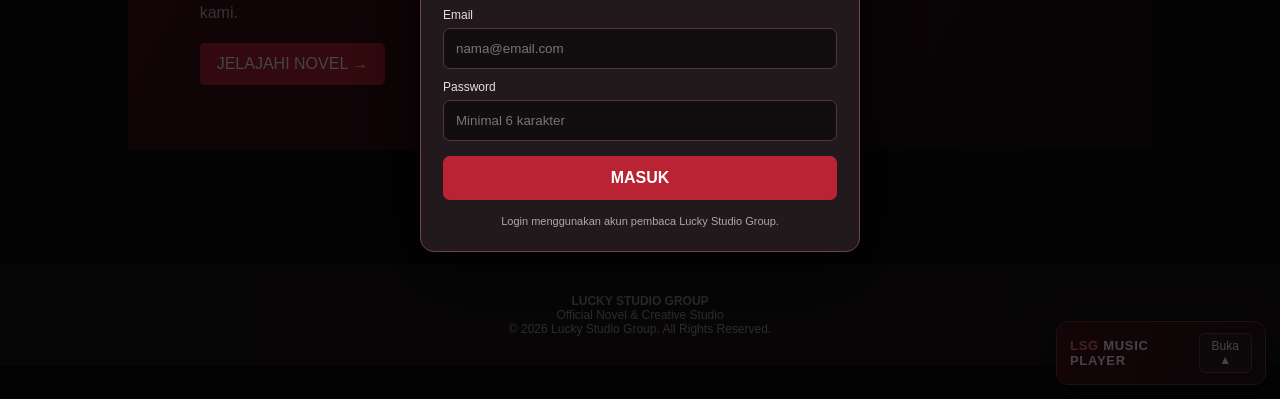
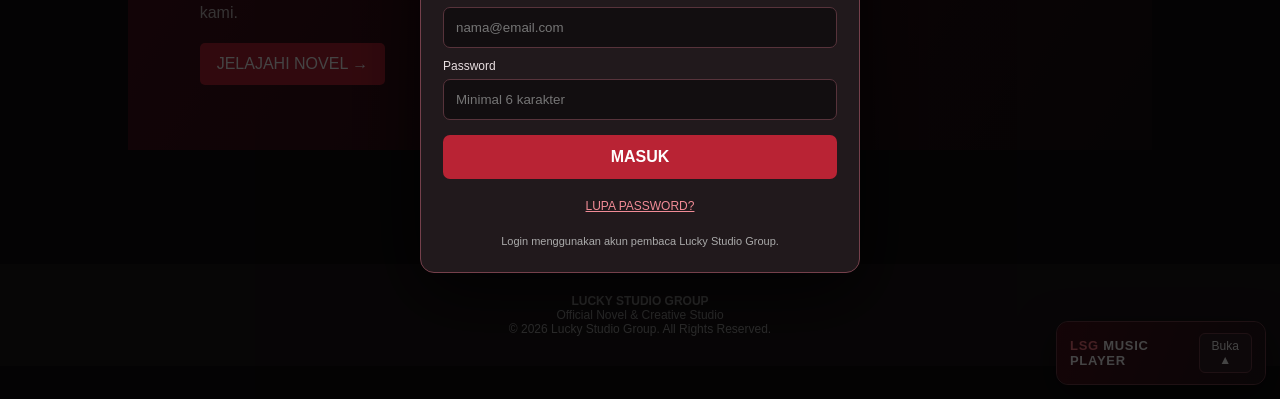
Before and after one commit to luckystudiogroup/Lucky-studio-group, a plain HTML site: page index.html in a window 1280 px wide. Both pictures are taken after a click on the button "LOGIN". Shown: the part 401-800 px from the top of the page. Drawn offline with nearby package versions, Linux system fonts and the light colour scheme.

Commit message:
Update index.html

```diff
--- a/index.html
+++ b/index.html
@@ -47,6 +47,7 @@
 .auth-field input:focus{border-color:#e04450}
 .auth-submit{width:100%;padding:13px;background:#b92334;border:0;border-radius:7px;color:white;font-weight:bold;cursor:pointer;margin-top:4px}
 .auth-submit:disabled{opacity:.55;cursor:wait}
+.auth-forgot{display:block;margin:2px auto 0;background:none;border:0;color:#f18b96;text-decoration:underline;font-size:12px;cursor:pointer;padding:7px}
 .auth-message{font-size:12px;line-height:1.5;padding:10px;border-radius:7px;display:none}
 .auth-message.show{display:block}
 .auth-message.error{background:#4a1c25;color:#ffc5cb}
@@ -95,6 +96,7 @@
         <input id="authPassword" type="password" autocomplete="current-password" minlength="6" placeholder="Minimal 6 karakter" required>
       </label>
       <button class="auth-submit" id="authSubmit" type="submit">MASUK</button>
+      <button class="auth-forgot" id="forgotPasswordBtn" type="button" onclick="sendPasswordReset()">LUPA PASSWORD?</button>
     </form>
     <div class="auth-message" id="authMessage" role="status" aria-live="polite"></div>
     <p class="auth-note" id="authFootnote">Login menggunakan akun pembaca Lucky Studio Group.</p>
@@ -1918,7 +1920,7 @@ function renderMusicSuggestions(){
 
 
 
-// LSG MEMBER AUTH — Supabase Auth
+// LSG MEMBER AUTH — Supabase Auth (V6: password recovery added)
 // Isi kedua nilai ini dari Supabase > Project Settings > API.
 // Gunakan Project URL dan anon/public key. Jangan pernah memasukkan service_role key.
 const LSG_SUPABASE_URL = 'https://draemhzuhkxwxvqazksh.supabase.co';
@@ -1978,6 +1980,7 @@ function openAuthModal(){
   if(lsgCurrentUser){
     authMessage('Kamu sudah login sebagai '+(lsgCurrentUser.user_metadata?.display_name||lsgCurrentUser.email)+'.','success');
     $('authSubmit').textContent='TUTUP';
+    $('forgotPasswordBtn').hidden=true;
     $('authSubmit').type='button';
     $('authSubmit').onclick=closeAuthModal;
     $('authForm').onsubmit=e=>{e.preventDefault();closeAuthModal();};
@@ -2002,11 +2005,26 @@ function setAuthMode(mode){
   $('registerTab').classList.toggle('active',mode==='register');
   $('authHeading').textContent=mode==='login'?'Selamat Datang':'Buat Akun Pembaca';
   $('authSubmit').textContent=mode==='login'?'MASUK':'DAFTAR AKUN';
+  $('forgotPasswordBtn').hidden=mode!=='login';
   $('authFootnote').textContent=mode==='login'?'Login menggunakan akun pembaca Lucky Studio Group.':'Pendaftaran membutuhkan email aktif. Konfirmasi email mungkin diminta oleh Supabase.';
   $('authSubmit').type='submit';
   $('authSubmit').onclick=null;
   $('authForm').onsubmit=submitAuth;
+  $('forgotPasswordBtn').hidden=mode!=='login';
   clearAuthMessage();
+}
+async function sendPasswordReset(){
+  if(!authConfigured()||!lsgSupabase){authMessage('Supabase belum siap. Periksa konfigurasi koneksi terlebih dahulu.','error');return;}
+  const email=$('authEmail').value.trim();
+  if(!email){authMessage('Masukkan alamat email akun terlebih dahulu.','error');$('authEmail').focus();return;}
+  const btn=$('forgotPasswordBtn');btn.disabled=true;btn.textContent='MENGIRIM...';
+  try{
+    const redirectTo=window.location.href.split('#')[0];
+    const {error}=await lsgSupabase.auth.resetPasswordForEmail(email,{redirectTo});
+    if(error)throw error;
+    authMessage('Jika email terdaftar, tautan reset password akan dikirim. Periksa inbox dan folder spam.','success');
+  }catch(error){authMessage(error.message||'Permintaan reset password gagal.','error');}
+  finally{btn.disabled=false;btn.textContent='LUPA PASSWORD?';}
 }
 async function submitAuth(event){
   event.preventDefault();
@@ -2031,6 +2049,7 @@ async function submitAuth(event){
       if(result.error) throw result.error;
       if(result.data.session){
         setMemberSession(result.data.user);
+        $('authPassword').value='';
         authMessage('Pendaftaran berhasil. Akun kamu sudah aktif dan login.','success');
       }else{
         authMessage('Pendaftaran berhasil dikirim. Periksa email untuk konfirmasi akun, lalu login.','success');
@@ -2039,6 +2058,7 @@ async function submitAuth(event){
       result=await lsgSupabase.auth.signInWithPassword({email,password});
       if(result.error) throw result.error;
       setMemberSession(result.data.user);
+      $('authPassword').value='';
       authMessage('Login berhasil. Selamat membaca!','success');
       setTimeout(closeAuthModal,900);
     }
```
